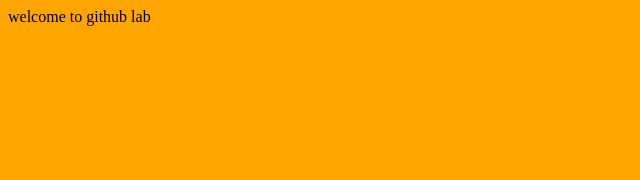
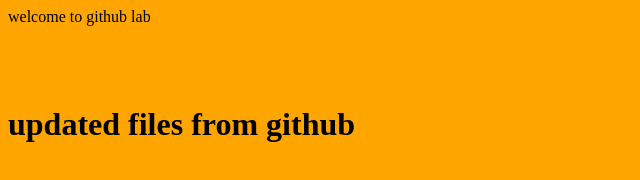
Before and after one commit to 9743039901/cis22it005html, a plain HTML site: page index.html in a window 1280 px wide. Shown: the whole page, without its empty margins (0-640 px from the left). Drawn offline with Linux system fonts and the light colour scheme.

Commit message:
Update index.html

```diff
--- a/index.html
+++ b/index.html
@@ -9,3 +9,6 @@ welcome to github lab
 First time new coding in gethub
 </marquee>
 <h1>
+  updated files from github
+  </body>
+  </html>
```
